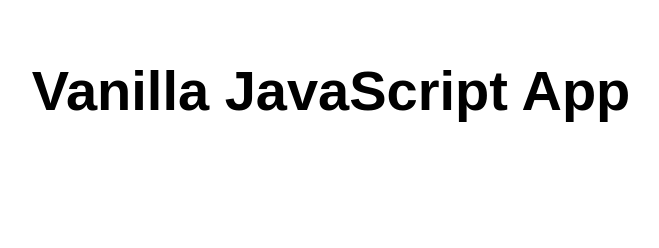
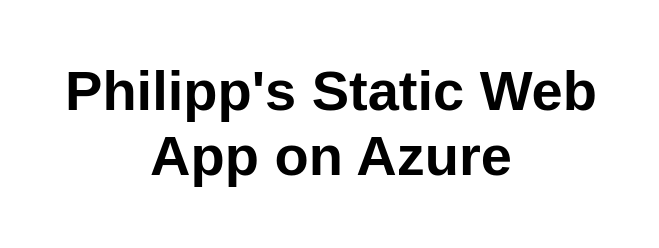
Before and after one commit to phwecker/pwe-web-app, a plain HTML site: page index.html in a window 1280 px wide. Shown: the whole page, without its empty margins (309-968 px from the left). Drawn offline with Linux system fonts and the light colour scheme.

Commit message:
initial deploy

```diff
--- a/index.html
+++ b/index.html
@@ -5,12 +5,12 @@
   <meta charset="UTF-8">
   <meta name="viewport" content="width=device-width, initial-scale=1.0">
   <link rel="stylesheet" href="styles.css">
-  <title>Vanilla JavaScript App</title>
+  <title>This is my first Static Web App on Azure!</title>
 </head>
 
 <body>
   <main>
-    <h1>Vanilla JavaScript App</h1>
+    <h1>Philipp's Static Web App on Azure</h1>
   </main>
 </body>
 
```
